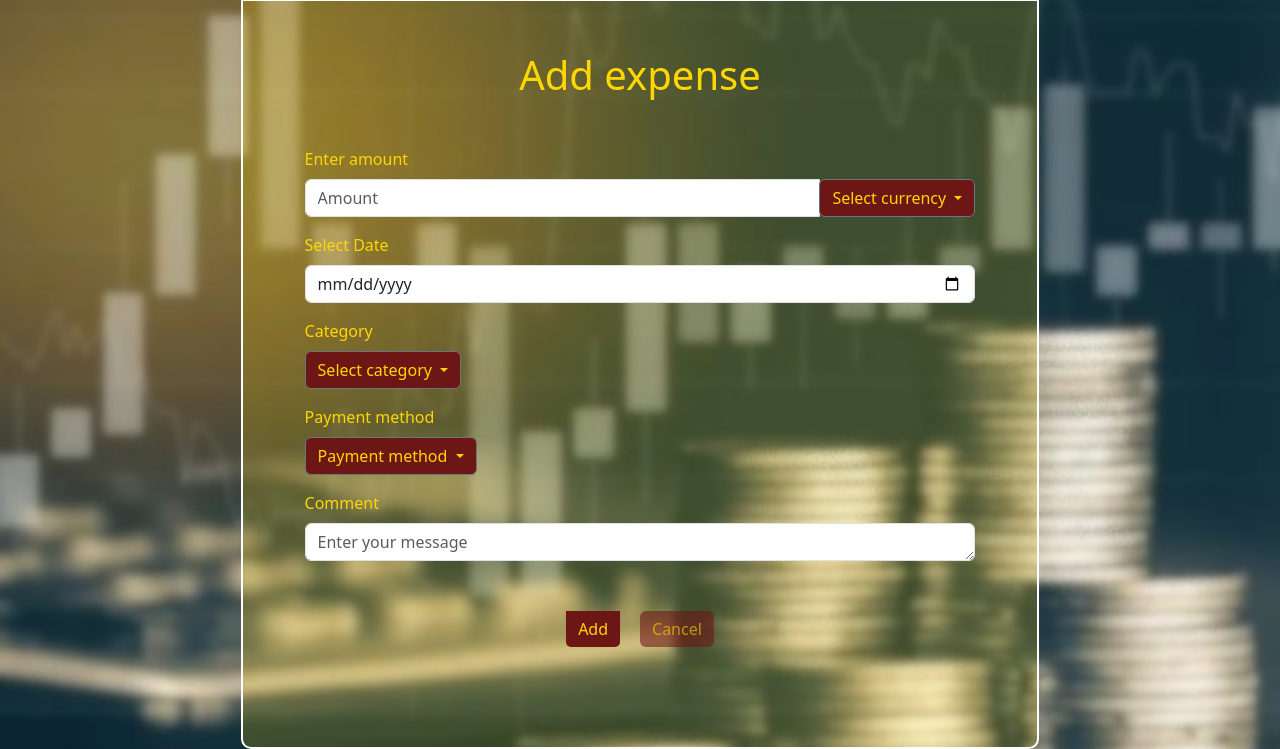
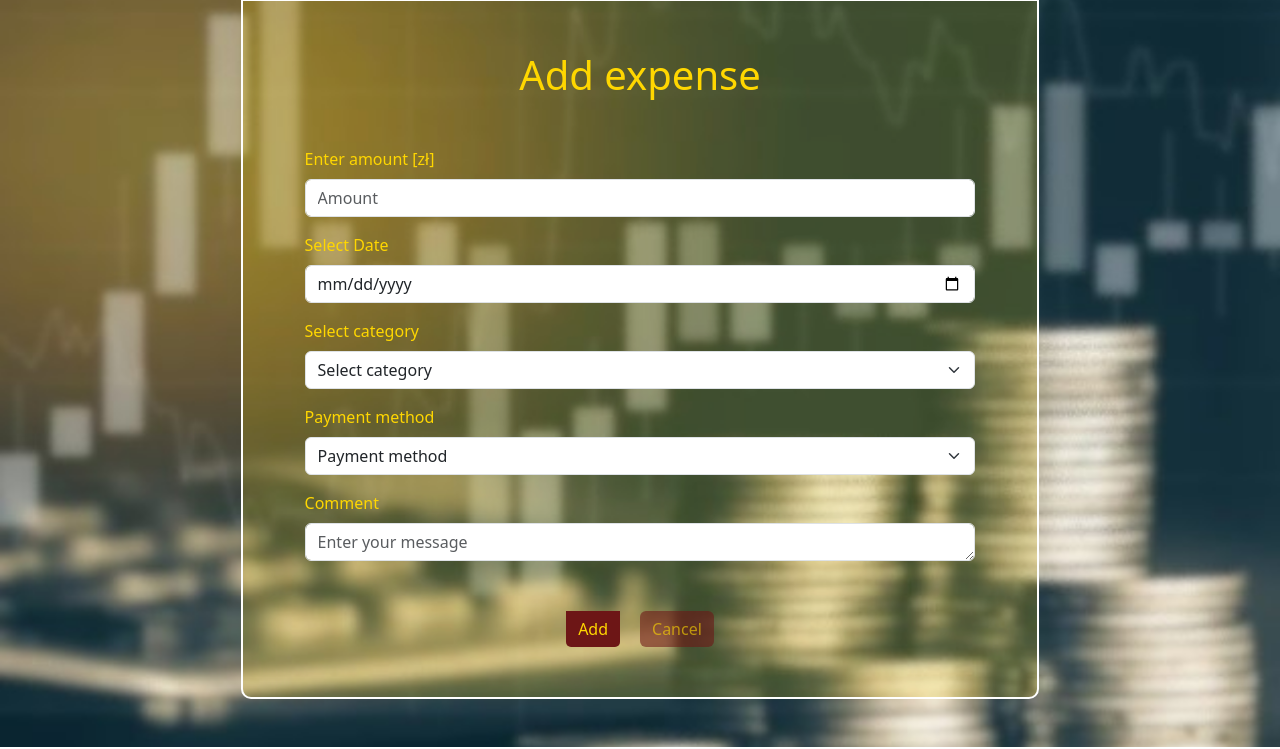
Before and after one commit to KamKriKoz/BudgetApp-WEB, a PHP site: page /add-expense-tab.html in a window 1280 px wide. Shown: the part 101-850 px from the top of the page. Run offline with PHP 8.4, Linux system fonts and the light colour scheme.

Commit message:
Adding expense has been improved

```diff
--- a/add-expense-tab.html
+++ b/add-expense-tab.html
@@ -91,141 +91,74 @@
         </div>
     </nav>
 
-    <div class="tab-content container mt-5">
+    <div class="tab-content container mt-5 mb-5">
         <div class="tab-pane active">
 
             <h1>Add expense</h1>
             <div class="container mt-5">
                 <form id="expenseForm">
                     <div class="mb-3">
-                        <label for="amountInput" class="form-label">Enter amount</label>
+                        <label for="amountInput" class="form-label">Enter amount [zł]</label>
                         <div class="input-group">
                             <input type="number" class="form-control" id="amountInput" placeholder="Amount" step="0.01" required>
-                            <span>
-                                <div class="dropdown">
-                                    <button class="btn btn-secondary dropdown-toggle" type="button" id="currencyDropdown"
-                                        data-bs-toggle="dropdown" aria-expanded="false">
-                                        Select currency
-                                    </button>
-                                    <ul class="dropdown-menu" aria-labelledby="currencyDropdown">
-                                        <li>
-                                            <a class="dropdown-item" href="#" data-currency="zł">zł</a>
-                                        </li>
-                                        <li>
-                                            <a class="dropdown-item" href="#" data-currency="€">€</a>
-                                        </li>
-                                        <li>
-                                            <a class="dropdown-item" href="#" data-currency="$">$</a>
-                                        </li>
-                                    </ul>
-                                </div>
-                            </span>
-                            <input type="hidden" id="selectedCurrency" name="selectedCurrency" value="" required>
                         </div>
                     </div>
+
                     <div class="mb-3">
                         <label for="dateInputExpense" class="form-label">Select Date</label>
                         <input type="date" class="form-control" id="dateInputExpense" required>
                     </div>
+
                     <div class="mb-3">
-                        <label for="inputCategoryExpense" class="form-label">Category</label>
-                        <div class="dropdown">
-                            <button class="btn btn-secondary dropdown-toggle" type="button" id="expenseDropdown"
-                                data-bs-toggle="dropdown" aria-expanded="false">
-                                Select category
-                            </button>
-                            <ul class="dropdown-menu" aria-labelledby="expenseDropdown">
-                                <li>
-                                    <a class="dropdown-item" href="#" data-category="Food">Food</a>
-                                </li>
-                                <li>
-                                    <a class="dropdown-item" href="#" data-category="Rent">Rent</a>
-                                </li>
-                                <li>
-                                    <a class="dropdown-item" href="#" data-category="Transport">Transport</a>
-                                </li>
-                                <li>
-                                    <a class="dropdown-item" href="#" data-category="Telecommunication">Telecommunication</a>
-                                </li>
-                                <li>
-                                    <a class="dropdown-item" href="#" data-category="Health">Health</a>
-                                </li>
-                                <li>
-                                    <a class="dropdown-item" href="#" data-category="Clothes">Clothes</a>
-                                </li>
-                                <li>
-                                    <a class="dropdown-item" href="#" data-category="Hygiene">Hygiene</a>
-                                </li>
-                                <li>
-                                    <a class="dropdown-item" href="#" data-category="Kids">Kids</a>
-                                </li>
-                                <li>
-                                    <a class="dropdown-item" href="#" data-category="Entertainment">Entertainment</a>
-                                </li>
-                                <li>
-                                    <a class="dropdown-item" href="#" data-category="Trip">Trip</a>
-                                </li>
-                                <li>
-                                    <a class="dropdown-item" href="#" data-category="Training">Training</a>
-                                </li>
-                                <li>
-                                    <a class="dropdown-item" href="#" data-category="Books">Books</a>
-                                </li>
-                                <li>
-                                    <a class="dropdown-item" href="#" data-category="Savings">Savings</a>
-                                </li>
-                                <li>
-                                    <a class="dropdown-item" href="#" data-category="forRetirement">For retirement</a>
-                                </li>
-                                <li>
-                                    <a class="dropdown-item" href="#" data-category="Debts">Debts</a>
-                                </li>
-                                <li>
-                                    <a class="dropdown-item" href="#" data-category="Donation">Donation</a>
-                                </li>
-                                <li>
-                                    <a class="dropdown-item custom-option" href="#"
-                                        id="customCategoryExpense">Other</a>
-                                </li>
-                            </ul>
-                        </div>
-                        <input type="text" class="form-control mt-2" id="customInputExpense"
-                            placeholder="Custom category" style="display: none;">
-                        <input type="hidden" class="form-control mt-2" id="selectedCategoryExpense" name="selectedCategoryExpense" placeholder="Selected category" required>
+                        <label for="categorySelect" class="form-label">Select category</label>
+                        <select id="categorySelect" class="form-select" aria-label="Select category" required>
+                            <option value="" selected disabled>Select category</option>
+                            <option value="Food">Food</option>
+                            <option value="Rent">Rent</option>
+                            <option value="Transport">Transport</option>
+                            <option value="Telecommunication">Telecommunication</option>
+                            <option value="Health">Health</option>
+                            <option value="Clothes">Clothes</option>
+                            <option value="Hygiene">Hygiene</option>
+                            <option value="Kids">Kids</option>
+                            <option value="Entertainment">Entertainment</option>
+                            <option value="Trip">Trip</option>
+                            <option value="Training">Training</option>
+                            <option value="Books">Books</option>
+                            <option value="Savings">Savings</option>
+                            <option value="For retirement">For retirement</option>
+                            <option value="Debts">Debts</option>
+                            <option value="Donation">Donation</option>
+                            <option value="custom">Other - category in comment</option>
+                        </select>
                     </div>
+
                     <div class="mb-3">
                         <label for="paymentMethodExpense" class="form-label">Payment method</label>
-                        <div class="dropdown">
-                            <button class="btn btn-secondary dropdown-toggle" type="button" id="paymentMethodDropdown"
-                                data-bs-toggle="dropdown" aria-expanded="false">
-                                Payment method
-                            </button>
-                            <ul class="dropdown-menu" aria-labelledby="paymentMethodDropdown">
-                                <li>
-                                    <a class="dropdown-item" href="#" data-method="Cash">Cash</a>
-                                </li>
-                                <li>
-                                    <a class="dropdown-item" href="#" data-method="Card">Card</a>
-                                </li>
-                                <li>
-                                    <a class="dropdown-item custom-option" href="#" id="customMethodExpense">Other</a>
-                                </li>
-                            </ul>
-                        </div>
-                        <input type="text" class="form-control mt-2" id="customPaymentMethodExpense"
-                        placeholder="Custom payment method" style="display: none;">
-                        <input type="hidden" class="form-control mt-2" id="selectedPayment" name="selectedPayment" placeholder="Selected payment" required>
+                        <select id="paymentMethodDropdown" class="form-select" aria-label="Payment method" required>
+                            <option value="" selected disabled>Payment method</option>
+                            <option value="Food">Cash</option>
+                            <option value="Rent">Card</option>
+                        </select>
                     </div>
+
                     <div class="mb-3">
                         <label for="inputMessageExpense" class="form-label">Comment</label>
                         <textarea class="form-control" id="inputMessageExpense" rows="1"
-                            placeholder="Enter your message"></textarea>
+                        placeholder="Enter your message"></textarea>
                     </div>
-                    <div class="d-flex justify-content-center" style="margin-top: 50px; margin-bottom: 50px">
+
+                    <div class="d-flex justify-content-center" style="margin-top: 50px">
                         <button type="submit" class="btn btn-primary add">Add</button>
-                        <a href="#start" class="btn btn-secondary cancel" data-bs-toggle="tab" data-bs-target="#start">Cancel</a>
+                        <a href="./menu.html" class="btn btn-secondary cancel">Cancel</a>
                     </div>
                 </form>
+
+                <div id="successMessage">
+                    <p>Your expense has been successfully added! Select the tab you want to go.</p>
+                    <a href="./add-income-tab.html" class="btn btn-primary add">Add another expense</a>
+                </div>
+
             </div>
 
         </div>
@@ -234,5 +167,15 @@
     <script src="https://cdn.jsdelivr.net/npm/bootstrap@5.3.3/dist/js/bootstrap.bundle.min.js"
         integrity="sha384-YvpcrYf0tY3lHB60NNkmXc5s9fDVZLESaAA55NDzOxhy9GkcIdslK1eN7N6jIeHz"
         crossorigin="anonymous"></script>
+
+    <script>
+        document.getElementById('expenseForm').addEventListener('submit', function(event) {
+
+            event.preventDefault();
+            document.querySelector('#expenseForm').style.display = 'none';
+            document.getElementById('successMessage').style.display = 'block';
+        });
+    </script>
+
 </body>
 </html>
--- a/add-income-tab.html
+++ b/add-income-tab.html
@@ -103,10 +103,12 @@
                             <input type="number" class="form-control" id="amountInput" placeholder="Amount" step="0.01" required>
                         </div>
                     </div>
+
                     <div class="mb-3">
                         <label for="dateInputIncome" class="form-label">Select Date</label>
                         <input type="date" class="form-control" id="dateInputIncome" required>
                     </div>
+
                     <div class="mb-3">
                         <label for="categorySelect" class="form-label">Select category</label>
                         <select id="categorySelect" class="form-select" aria-label="Select category" required>
@@ -121,8 +123,9 @@
                     <div class="mb-3">
                         <label for="inputMessageIncome" class="form-label">Comment</label>
                         <textarea class="form-control" id="inputMessageIncome" rows="1"
-                            placeholder="Enter your message"></textarea>
+                        placeholder="Enter your message"></textarea>
                     </div>
+
                     <div class="d-flex justify-content-center" style="margin-top: 50px">
                         <button type="submit" class="btn btn-primary add">Add</button>
                         <a href="./menu.html" class="btn btn-secondary cancel">Cancel</a>
@@ -143,7 +146,6 @@
         integrity="sha384-YvpcrYf0tY3lHB60NNkmXc5s9fDVZLESaAA55NDzOxhy9GkcIdslK1eN7N6jIeHz"
         crossorigin="anonymous"></script>
 
-
     <script>
         document.getElementById('incomeForm').addEventListener('submit', function(event) {
 
--- a/register.html
+++ b/register.html
@@ -6,7 +6,6 @@
     <title>Register form</title>
     <link href="https://cdn.jsdelivr.net/npm/bootstrap@5.3.3/dist/css/bootstrap.min.css" rel="stylesheet" integrity="sha384-QWTKZyjpPEjISv5WaRU9OFeRpok6YctnYmDr5pNlyT2bRjXh0JMhjY6hW+ALEwIH" crossorigin="anonymous">
     <link rel="stylesheet" href="./style.css">
-    <script src="script.js" defer></script>
 </head>
 
 <body class="register">
--- a/style.css
+++ b/style.css
@@ -93,6 +93,7 @@ img {
 
 .dropdown-item {
     color: gold;
+    background-color: rgb(109, 22, 22);
 }
 
 .dropdown-item:hover {
@@ -218,16 +219,6 @@ th {
     width: 80%;
 }
 
-#set {
-    display: inline-block;
-    margin-left: 12px;
-    width: 97%;
-}
-
-#customCategoryInput {
-    display: none;
-}
-
 #successMessage {
     display: none;
     font-size: 20px;
@@ -268,10 +259,4 @@ th {
         width: 80%;
         height: fit-content;
     }
-
-    #set {
-        display: inline-block;
-        margin-left: 12px;
-        width: 94%;
-    }
 }
```
